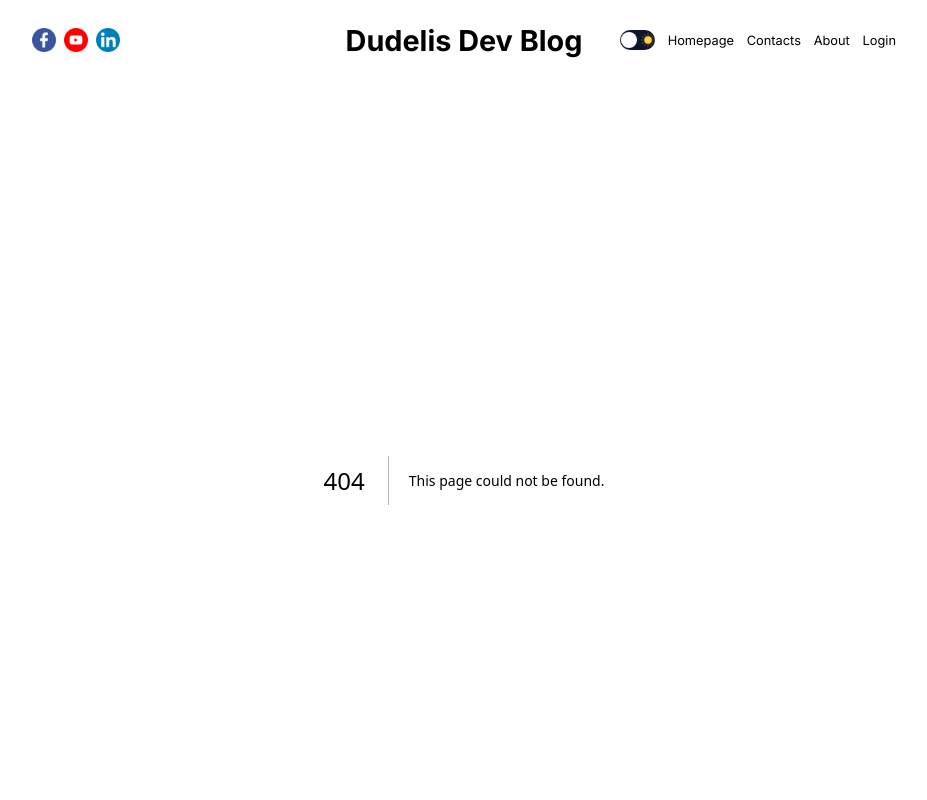
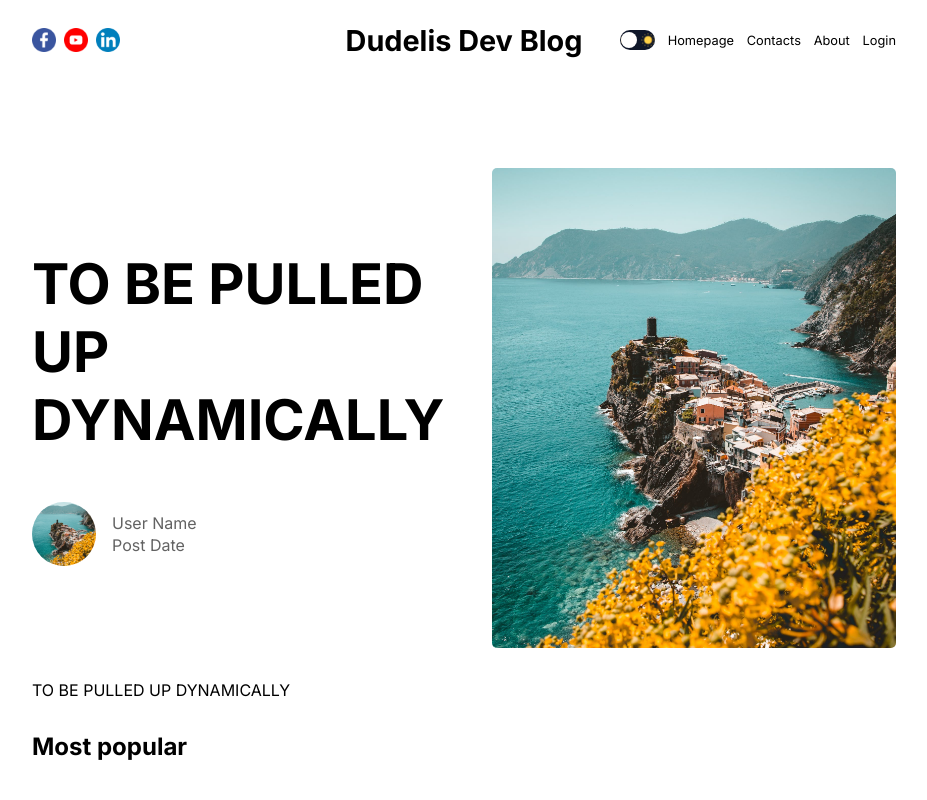
Before and after one commit to dudelis/next-js-blog, a Next.js app: page /About in a window 1280 px wide. Before the commit this address had no page. Shown: the top 800 px of the page, without its empty margins (176-1103 px from the left). Built offline with nearby package versions, Linux system fonts and the light colour scheme.

Commit message:
adds blog category page and a template for slug page

```diff
--- /dev/null
+++ b/src/app/[slug]/page.tsx
@@ -0,0 +1,44 @@
+import * as React from 'react';
+import styles from './singlePage.module.css';
+import { Spacer } from '@/components/Spacer/Spacer';
+import Image from 'next/image';
+import Menu from '@/components/Menu/Menu';
+import MenuCategories from '@/components/MenuCategories/MenuCategories';
+
+export interface ISinglePageProps {
+}
+
+export function SinglePage(props: ISinglePageProps) {
+  return (
+    <div className={styles.container}>
+      <Spacer />
+      <div className={styles.infoContainer}>
+        <div className={styles.textContainer}>
+          <h1 className={styles.title}>TO BE PULLED UP DYNAMICALLY</h1>
+          <div className={styles.user}>
+            <div className={styles.userImageContainer}>
+              <Image src="/p1.jpeg" alt="" layout="fill" className={styles.userImage} />
+            </div>
+            <div className={styles.userTextContainer}>
+              <span className={styles.userName}>User Name</span>
+              <span className={styles.postDate}>Post Date</span>
+            </div>
+          </div>
+        </div>
+        <div className={styles.imageContainer}>
+          <Image src="/p1.jpeg" alt="" layout="fill" className={styles.image} />
+        </div>
+      </div>
+      <div className={styles.content}>
+        <p className={styles.description}>TO BE PULLED UP DYNAMICALLY</p>
+      </div>
+      <div className={styles.rightContainer}>
+        <Menu />
+        <Spacer />
+        <MenuCategories />
+      </div>
+    </div>
+  );
+}
+
+export default SinglePage
--- /dev/null
+++ b/src/app/[slug]/singlePage.module.css
@@ -0,0 +1,60 @@
+.container {
+  display: flex;
+  gap: 2rem;
+  flex-direction: column;
+}
+
+
+.infoContainer {
+  display: flex;
+  gap: 3rem;
+  align-items: center;
+}
+
+.textContainer {
+  flex: 1;
+  display: flex;
+  gap: 3rem;
+  flex-direction: column;
+  justify-content: space-between;
+}
+
+.title {
+  font-size: 3.5rem;
+  flex:1;
+}
+.user{
+  flex: 1;
+  display: flex;
+  gap: 1rem;
+  align-items: center;
+
+}
+
+.imageContainer {
+  flex: 1;
+  position: relative;
+  height: 30rem;
+
+}
+.image{
+  object-fit: cover;
+  border-radius: 5px;
+}
+
+
+.userImageContainer {
+  position: relative;
+  height: 4rem;
+  width: 4rem;
+}
+.userImage {
+  border-radius: 50%;
+  object-fit: cover;
+}
+.userTextContainer{
+  display: flex;
+  gap: 0.1rem;
+  flex-direction: column;
+  color: var(--softTextColor)
+}
--- /dev/null
+++ b/src/app/blog/blogpage.module.css
@@ -0,0 +1,40 @@
+.container {
+  display: flex;
+  gap: 2rem;
+  flex-direction: column;
+}
+
+.title {
+  font-size: 2rem;
+  font-weight: 700;
+  margin-bottom: 1rem;
+  text-align: center;
+  background-color: coral;
+  color: white;
+  border-radius: 0.5rem;
+  padding: 0.5rem 1rem;
+}
+
+.content{
+  display: flex;
+  gap: 2rem;
+}
+
+
+.leftContainer {
+  flex: 3;
+  display: flex;
+  flex-direction: column;
+}
+
+.rightContainer {
+  flex: 1;
+  display: flex;
+  flex-direction: column;
+}
+
+@media screen and (max-width: 1024px) {
+  .rightContainer {
+    display: none;
+  }
+}
--- /dev/null
+++ b/src/app/blog/page.tsx
@@ -0,0 +1,27 @@
+import CardList from '@/components/CardList/CardList';
+import Menu from '@/components/Menu/Menu';
+import MenuCategories from '@/components/MenuCategories/MenuCategories';
+import { Spacer } from '@/components/Spacer/Spacer';
+import React from 'react';
+import styles from './blogpage.module.css';
+
+const BlogPage: React.FC = () => {
+  return (
+    <div className={styles.container}>
+      <Spacer />
+      <h1 className={styles.title}>TO BE PULLED UP DYNAMICALLY</h1>
+      <div className={styles.content}>
+        <div className={styles.leftContainer}>
+          <CardList />
+        </div>
+        <div className={styles.rightContainer}>
+          <Menu />
+          <Spacer />
+          <MenuCategories />
+        </div>
+      </div>
+    </div>
+  );
+};
+
+export default BlogPage;
--- a/src/app/homepage.module.css
+++ b/src/app/homepage.module.css
@@ -15,3 +15,9 @@
   display: flex;
   flex-direction: column;
 }
+
+@media screen and (max-width: 1024px) {
+  .rightContainer {
+    display: none;
+  }
+}
--- a/src/components/CardList/cardlist.module.css
+++ b/src/components/CardList/cardlist.module.css
@@ -57,3 +57,9 @@
   width: max-content;
   padding: 0.1rem 0;
 }
+
+@media screen and (max-width: 1280px) {
+  .imageContainer {
+    display: none;
+  }
+}
```
Also changed, not shown: src/app/page.tsx (+5 -5 lines).
